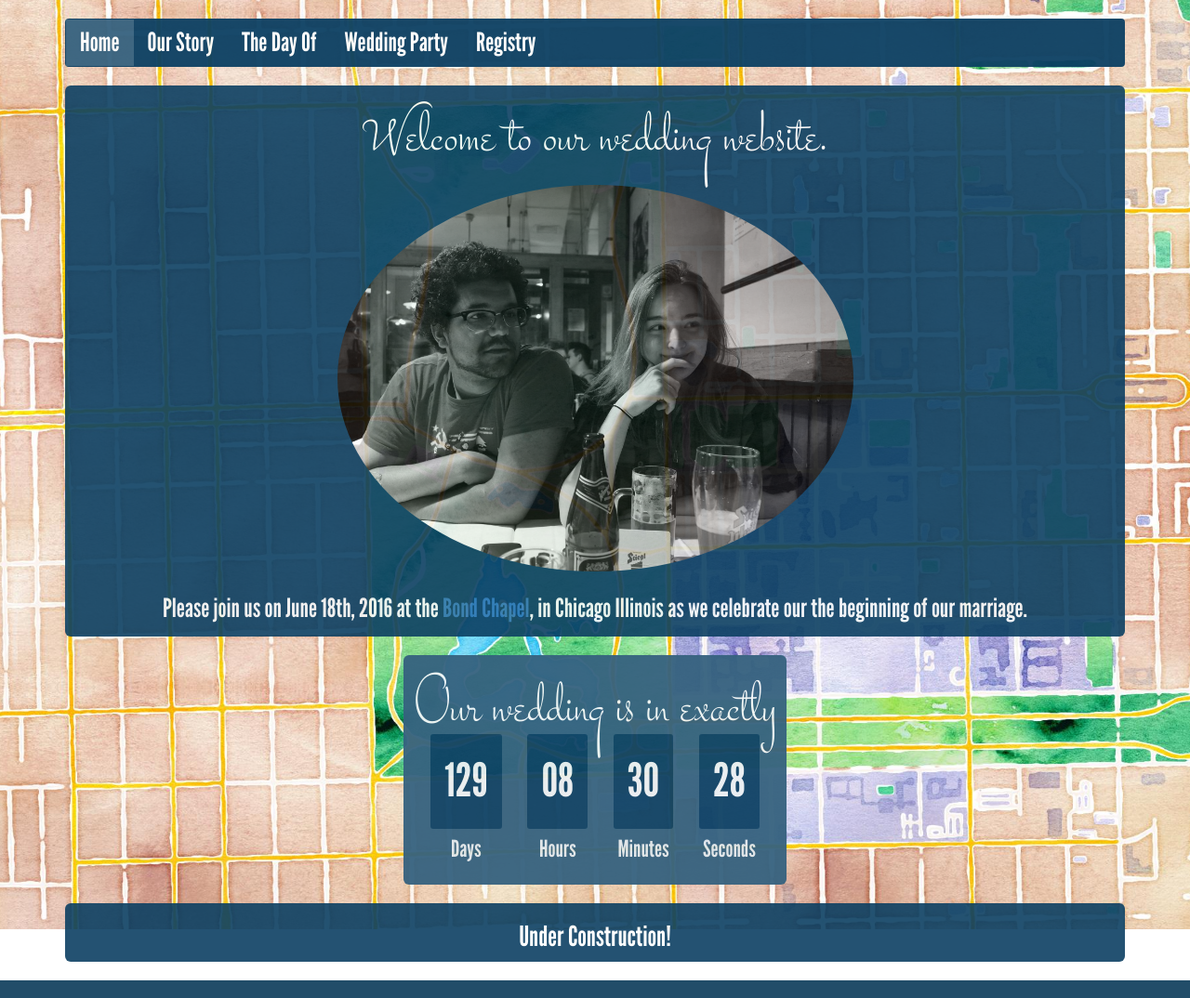
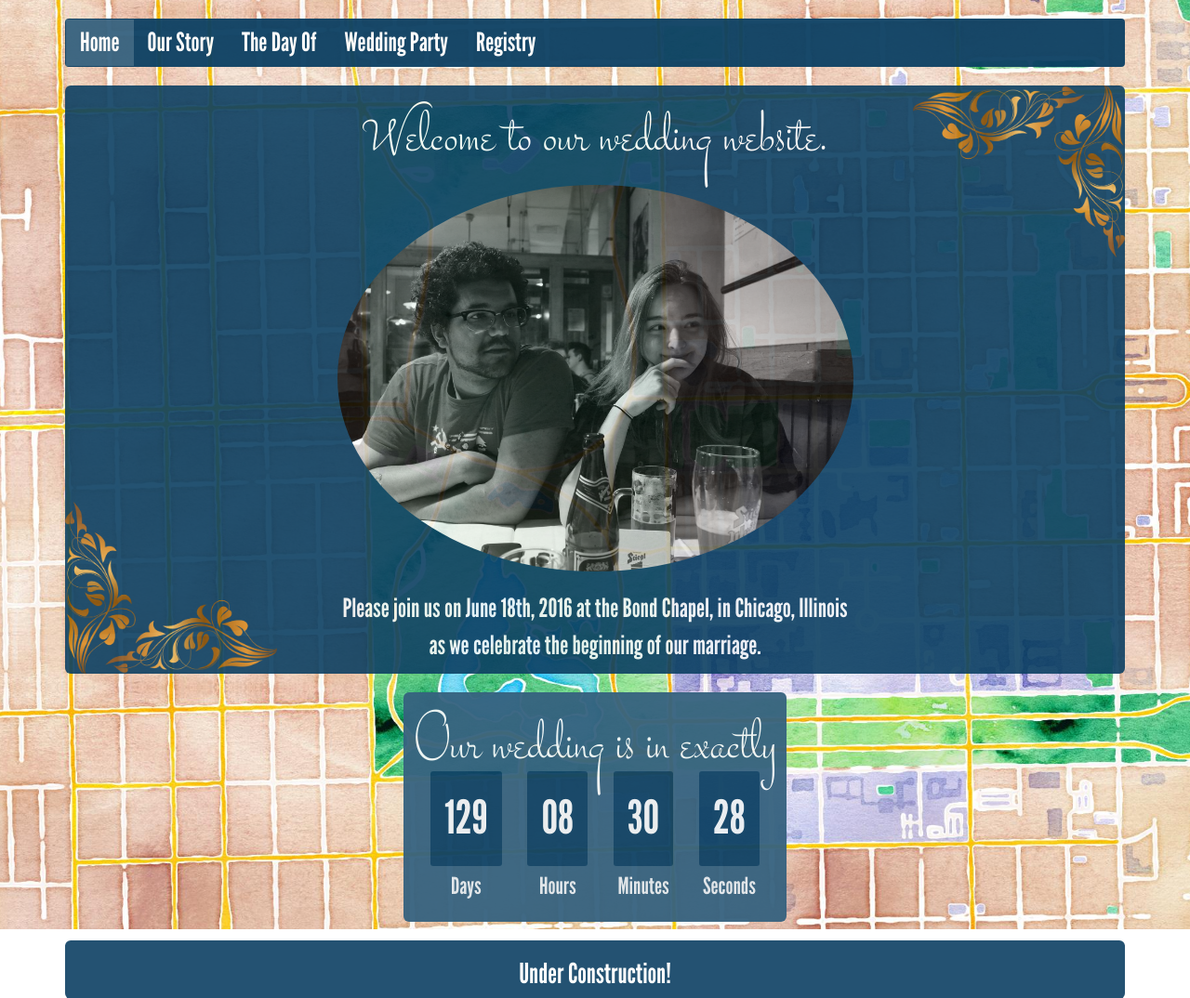
Before and after one commit to kirbpowell/wedding, a Flask app: page / in a window 1280 px wide. Shown: the top 1074 px of the page at 93% size. Run offline with Flask 2, Linux system fonts and the light colour scheme; some libraries are stand-ins or nearby versions.

Commit message:
Added beginnings of flourishes to the site

```diff
--- a/static/css/app.css
+++ b/static/css/app.css
@@ -72,6 +72,38 @@ img.centered{
   background-color: #D4AF37;
   color: #ffffff;
   padding: 20px;
+}
+
+/**************************/
+/* TESTING IMG FLOURISHES */
+/**************************/
+
+#top-right {
+  position: absolute;
+  top: 0px;
+  right: 0px;
+  width: 20%;
+}
+
+#top-left {
+  position: absolute;
+  top: 0px;
+  left: 0px;
+  width: 20%;
+}
+
+#bottom-right {
+  position: absolute;
+  bottom: 0px;
+  right: 0px;
+  width: 20%;
+}
+
+#bottom-left {
+  position: absolute;
+  bottom: 0px;
+  left: 0px;
+  width: 20%;
 }
 
 /**************************/
--- a/templates/index.html.j2
+++ b/templates/index.html.j2
@@ -5,10 +5,14 @@
             <header class="col-sm-12 white-text center-text">
                 <h1 class="header-font">{{welcome}}</h1>
             </header>
+            <img src="{{ url_for('static', filename='img/flourish-top-right.png') }}" id="top-right">
+            {# <img src="{{ url_for('static', filename='img/flourish-top-left.png') }}" id="top-left"> #}
+            {# <img src="{{ url_for('static', filename='img/flourish-bottom-right.png') }}" id="bottom-right"> #}
+            <img src="{{ url_for('static', filename='img/flourish-bottom-left.png') }}" id="bottom-left">
             <img src="{{img}}" alt="{{alt}}" class="img-circle centered"><br/>
             <div class="col-sm-12 white-text center-text">
                 <p class="bigger-text">
-                    Please join us on June 18th, 2016 at the <a href='https://goo.gl/maps/4ekeXjc6q9A2'>Bond Chapel</a>, in Chicago Illinois as we celebrate our the beginning of our marriage.
+                    Please join us on June 18th, 2016 at the Bond Chapel, in Chicago, Illinois<br/> as we celebrate the beginning of our marriage.
                 </p>
             </div>
         </div>
--- a/templates/wedding_party.html.j2
+++ b/templates/wedding_party.html.j2
@@ -7,6 +7,10 @@
             <div class="bigger-text">{{ member[1] }}</div>
         </div>
         <br/>
+        <div class="center-text">
+            <img src="{{ url_for('static', filename='img/flourish-long.png') }}" style="width: 100%">
+        </div>
+        <br/>
     {% endfor %}
 </div>
 {% endblock %}
```
Also changed, not shown: templates/wedding_party.html (deleted, +0 -26 lines), static/img/flourish-bottom-left.png (added), static/img/flourish-bottom-right.png (added), static/img/flourish-long.png (added), static/img/flourish-top-left.png (added), static/img/flourish-top-right.png (added), static/img/long-flourish.png (added), static/img/old_map.png (deleted).
